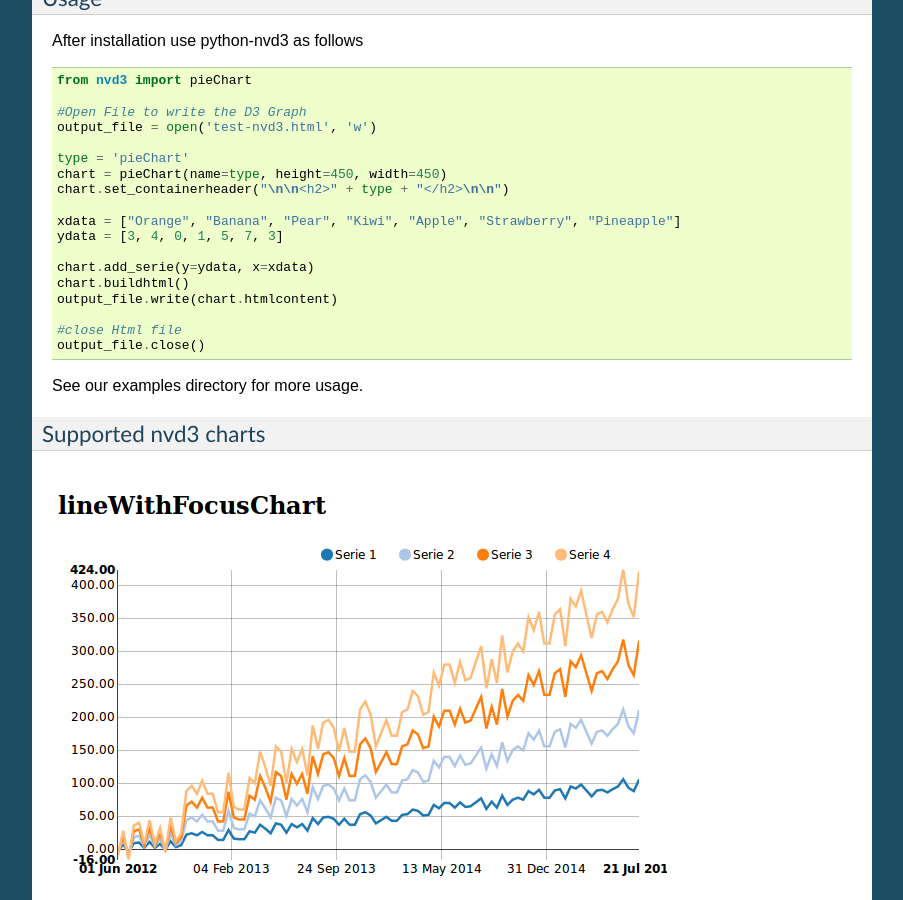
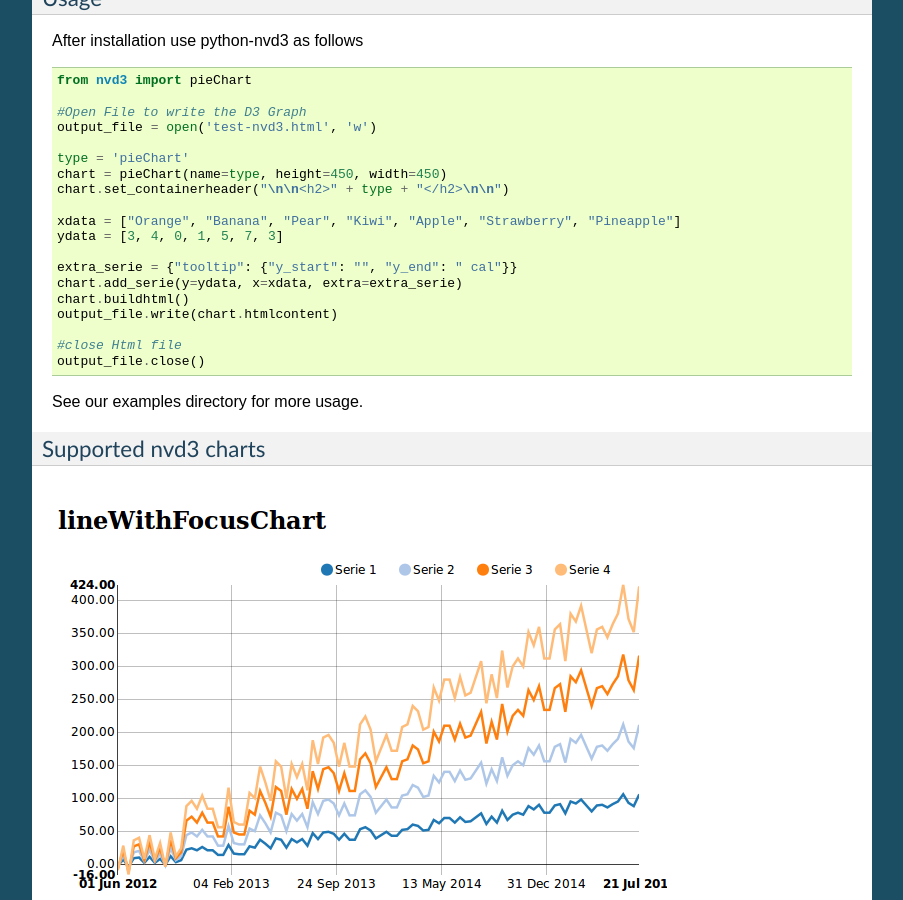
Before and after one commit to areski/python-nvd3, a Sphinx documentation site: the page built from docs/source/introduction.rst, in a window 1280 px wide and 900 px high, scrolled down 732 px. Shown: the whole window, without its empty margins (198-1101 px from the left). Built offline with Sphinx 7.4.7, drawn with Linux system fonts in a browser that asks for light colours.

Commit message:
update README

```diff
--- a/README.rst
+++ b/README.rst
@@ -47,7 +47,8 @@
     ydata = [3, 4, 0, 1, 5, 7, 3]
 
     #Add the serie
-    chart.add_serie(y=ydata, x=xdata)
+    extra_serie = {"tooltip": {"y_start": "", "y_end": " cal"}}
+    chart.add_serie(y=ydata, x=xdata, extra=extra_serie)
     chart.buildhtml()
     output_file.write(chart.htmlcontent)
 
--- a/docs/source/includes/introduction.txt
+++ b/docs/source/includes/introduction.txt
@@ -59,7 +59,8 @@
     xdata = ["Orange", "Banana", "Pear", "Kiwi", "Apple", "Strawberry", "Pineapple"]
     ydata = [3, 4, 0, 1, 5, 7, 3]
 
-    chart.add_serie(y=ydata, x=xdata)
+    extra_serie = {"tooltip": {"y_start": "", "y_end": " cal"}}
+    chart.add_serie(y=ydata, x=xdata, extra=extra_serie)
     chart.buildhtml()
     output_file.write(chart.htmlcontent)
 
```
